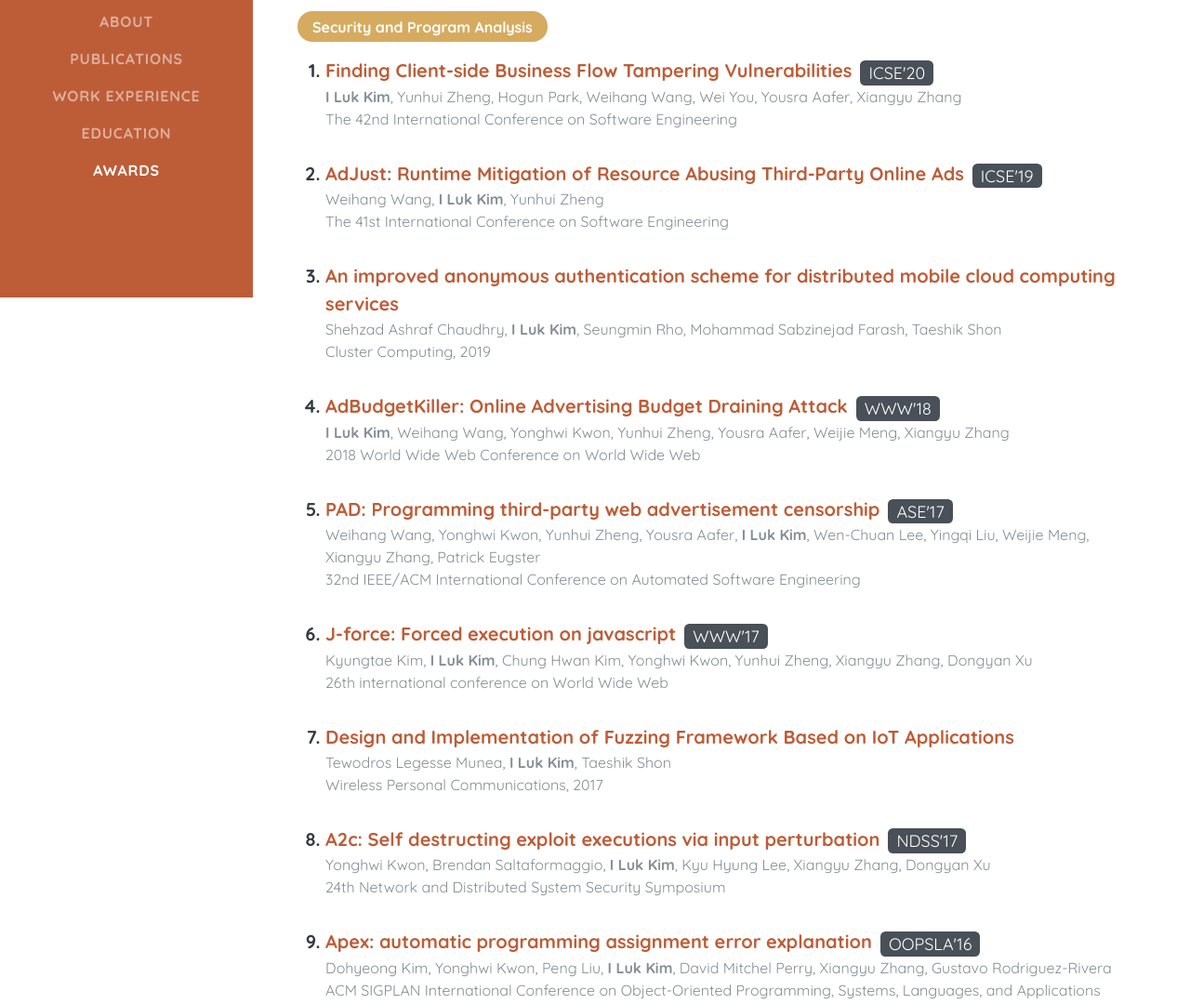
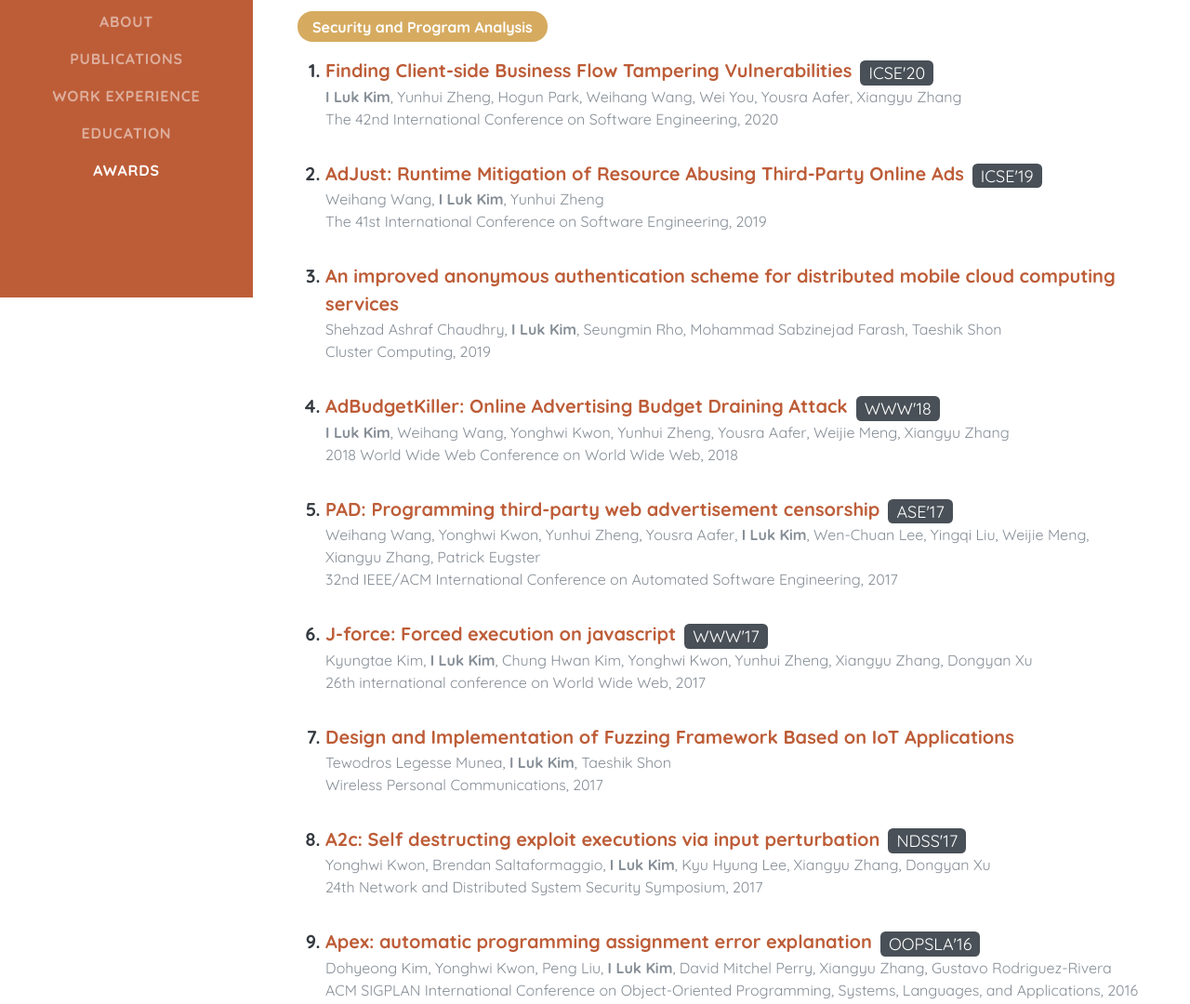
Before and after one commit to yirugi/yirugi.github.io, a plain HTML site: page index.html in a window 1280 px wide. Shown: the part 480-1560 px from the top of the page at 93% size. Drawn offline with nearby package versions, Linux system fonts and the light colour scheme.

Commit message:
Update index.html

```diff
--- a/index.html
+++ b/index.html
@@ -141,7 +141,7 @@
             <li><a href="papers/icse2020_jsflow.pdf" target="_blank">Finding Client-side Business Flow Tampering Vulnerabilities<span class="pub-conf">ICSE'20</span></a></li>
             <span class="author">
               <b>I Luk Kim</b>, Yunhui Zheng, Hogun Park, Weihang Wang, Wei You, Yousra Aafer, Xiangyu Zhang<br>
-              The 42nd International Conference on Software Engineering
+              The 42nd International Conference on Software Engineering, 2020
             </span>
           </div>
 
@@ -149,7 +149,7 @@
             <li><a href="papers/adjust.pdf" target="_blank">AdJust: Runtime Mitigation of Resource Abusing Third-Party Online Ads<span class="pub-conf">ICSE'19</span></a></li>
             <span class="author">
               Weihang Wang, <b>I Luk Kim</b>, Yunhui Zheng<br>
-              The 41st International Conference on Software Engineering
+              The 41st International Conference on Software Engineering, 2019
             </span>
           </div>
 
@@ -166,7 +166,7 @@
             <li><a href="papers/adbudgetkiller.pdf" target="_blank">AdBudgetKiller: Online Advertising Budget Draining Attack<span class="pub-conf">WWW'18</span></a></li>
             <span class="author">
               <b>I Luk Kim</b>, Weihang Wang, Yonghwi Kwon, Yunhui Zheng, Yousra Aafer, Weijie Meng, Xiangyu Zhang<br>
-              2018 World Wide Web Conference on World Wide Web
+              2018 World Wide Web Conference on World Wide Web, 2018
             </span>
           </div>
 
@@ -174,7 +174,7 @@
             <li><a href="papers/pad.pdf" target="_blank">PAD: Programming third-party web advertisement censorship<span class="pub-conf">ASE'17</span></a></li>
             <span class="author">
               Weihang Wang, Yonghwi Kwon, Yunhui Zheng, Yousra Aafer, <b>I Luk Kim</b>, Wen-Chuan Lee, Yingqi Liu, Weijie Meng, Xiangyu Zhang, Patrick Eugster <br>
-              32nd IEEE/ACM International Conference on Automated Software Engineering
+              32nd IEEE/ACM International Conference on Automated Software Engineering, 2017
             </span>
           </div>
 
@@ -182,7 +182,7 @@
             <li><a href="papers/jforce.pdf" target="_blank">J-force: Forced execution on javascript<span class="pub-conf">WWW'17</span></a></li>
             <span class="author">
               Kyungtae Kim, <b>I Luk Kim</b>, Chung Hwan Kim, Yonghwi Kwon, Yunhui Zheng, Xiangyu Zhang, Dongyan Xu <br>
-              26th international conference on World Wide Web
+              26th international conference on World Wide Web, 2017
             </span>
           </div>
 
@@ -198,7 +198,7 @@
             <li><a href="papers/a2c.pdf" target="_blank">A2c: Self destructing exploit executions via input perturbation<span class="pub-conf">NDSS'17</span></a></li>
             <span class="author">
               Yonghwi Kwon, Brendan Saltaformaggio, <b>I Luk Kim</b>, Kyu Hyung Lee, Xiangyu Zhang, Dongyan Xu<br>
-              24th Network and Distributed System Security Symposium
+              24th Network and Distributed System Security Symposium, 2017
             </span>
           </div>
 
@@ -206,7 +206,7 @@
             <li><a href="papers/apex.pdf" target="_blank">Apex: automatic programming assignment error explanation<span class="pub-conf">OOPSLA'16</span></a></li>
             <span class="author">
               Dohyeong Kim, Yonghwi Kwon, Peng Liu, <b>I Luk Kim</b>, David Mitchel Perry, Xiangyu Zhang, Gustavo Rodriguez-Rivera<br>
-              ACM SIGPLAN International Conference on Object-Oriented Programming, Systems, Languages, and Applications
+              ACM SIGPLAN International Conference on Object-Oriented Programming, Systems, Languages, and Applications, 2016
             </span>
           </div>
 
@@ -252,7 +252,7 @@
             <li><a href="papers/gabbs.pdf" target="_blank">GABBs-Reusable Geospatial Data Analysis Building Blocks for Science Gateways<span class="pub-conf">IWSG'17</span></a></li>
             <span class="author">
               Lan Zhao, Carol Song, Rajesh Kalyanam, Larry Biehl, Robert Campbell, Leif Delgass, Derrick Kearney, Wei Wan, Jaewoo Shin, <b>I Luk Kim</b>, Carolyn Ellis <br>
-              9th International Workshop for Science Gateways
+              9th International Workshop for Science Gateways, 2017
             </span>
           </div>
 
```
